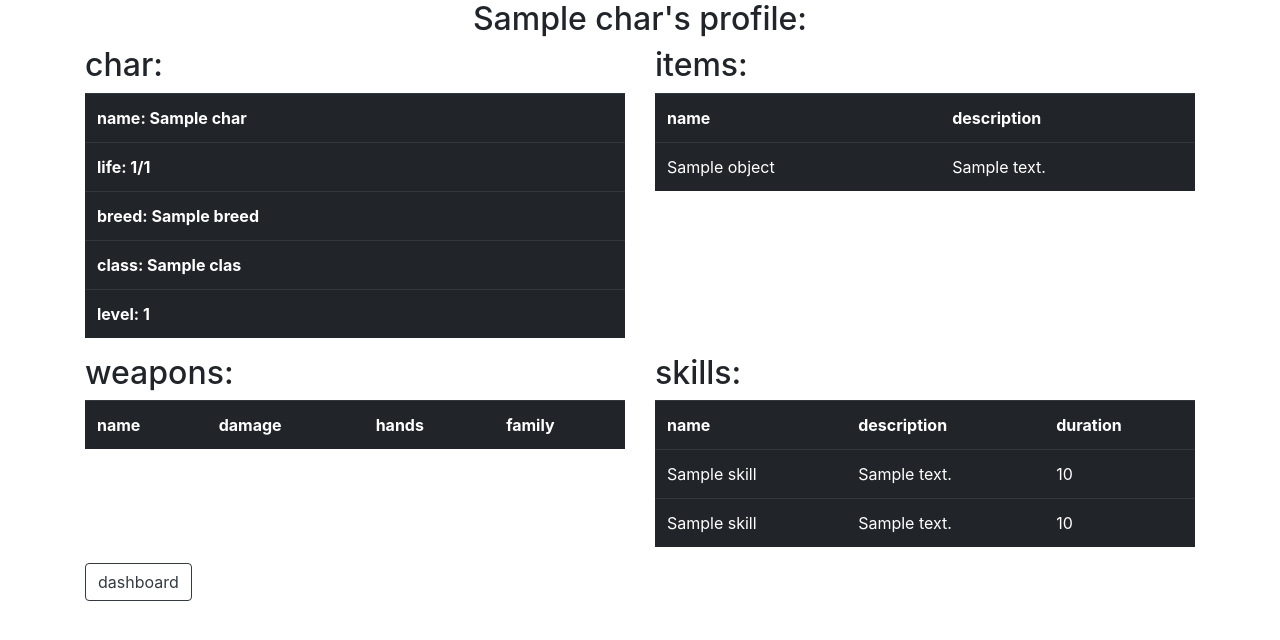
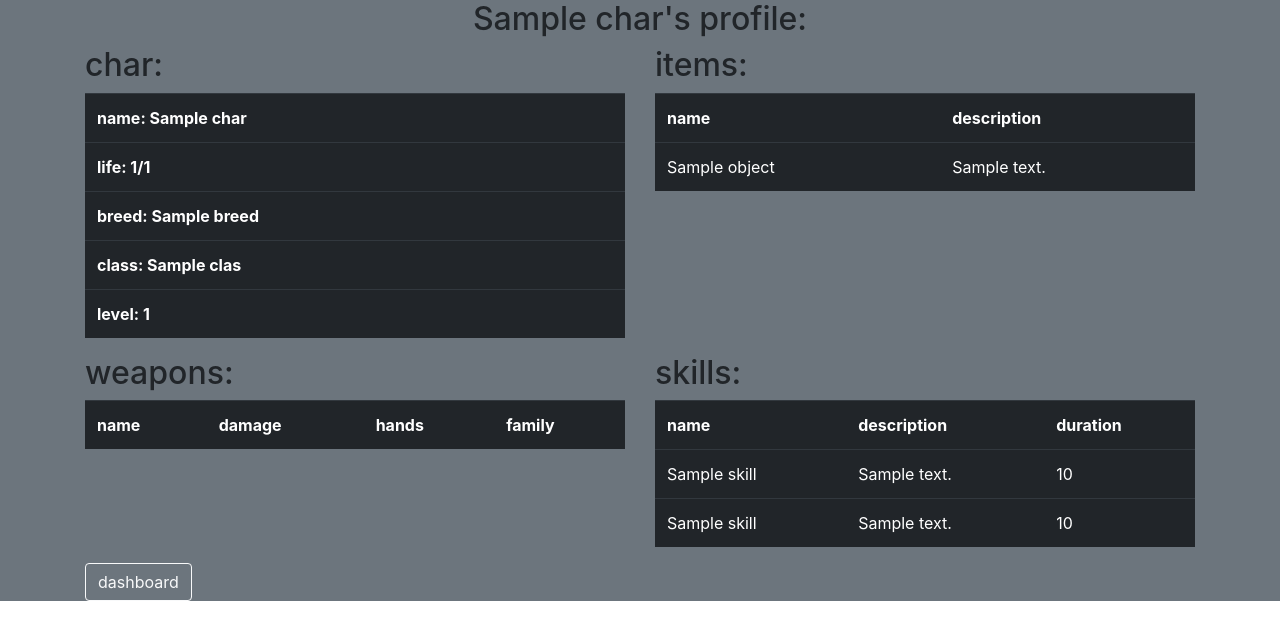
Before and after one commit to jvmaia/rpg, a Django app: a page that uses templates/game/char_profile.html in a window 1280 px wide. Shown: the top 640 px of the page. Run offline with Django 3.2, Linux system fonts and the light colour scheme; a user stored in the database is signed in; tables that the repository leaves empty hold one stand-in row (values such as "Sample post"); data that the repository does not hold is empty; parts of the project's set-up code (start-up, migrations or seed data) failed here and were passed over; some libraries are stand-ins or nearby versions.

Commit message:
add default color to char profile

```diff
--- a/templates/game/char_profile.html
+++ b/templates/game/char_profile.html
@@ -1,6 +1,7 @@
 {% extends 'base.html' %}
 {% block content %}
 {% if user.is_authenticated %}
+<div class="bg-secondary">
 <h2 class="text-center">{{ char.name }}'s profile:</h2>
 <div class="container">
     <div class="row">
@@ -87,9 +88,9 @@
     <div class="row">
       <div class="col">
         {% if user.master %}
-            <a class="btn btn-outline-dark" href="/game/master">dashboard</a>
+            <a class="btn btn-outline-light" href="/game/master">dashboard</a>
         {% else %}
-            <a class="btn btn-outline-dark" href="/game/player">dashboard</a>
+            <a class="btn btn-outline-light" href="/game/player">dashboard</a>
         {% endif %}
       </div>
     </div>
@@ -99,4 +100,5 @@
 <h5>please login at <a href="/">main page</a></h5>
 {% endif %}
 
+</div>
 {% endblock %}
```
